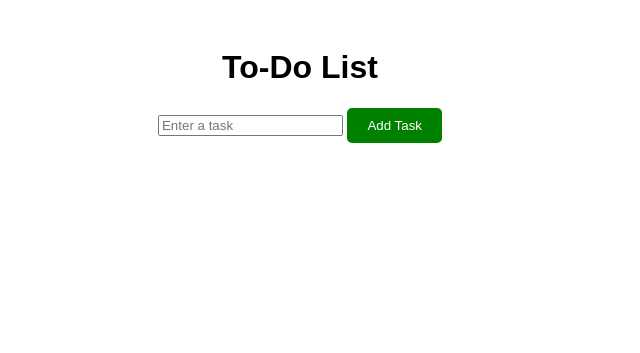
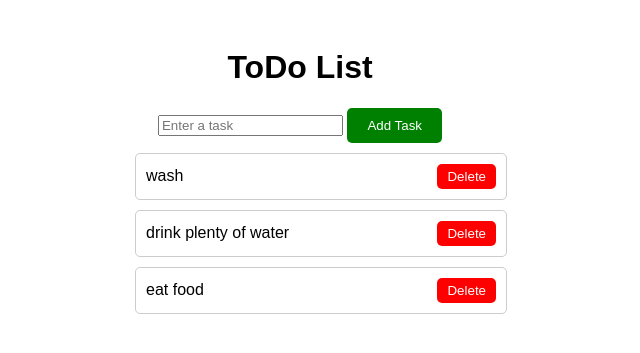
Before and after one commit to akashbhatc/todolist, a Flask app: page / in a window 1280 px wide. Shown: the top 353 px of the page, without its empty margins (340-980 px from the left). Run offline with Flask 3, Linux system fonts and the light colour scheme; data comes from the database, SQL or seed files in the repository; both versions use the stored data as it was after the commit.

Commit message:
backend completed with sqlite integration

```diff
--- a/app.py
+++ b/app.py
@@ -1,24 +1,36 @@
 from flask import Flask, render_template, request, redirect, url_for
-
+import sqlite3
 app = Flask(__name__)
 
-tasks = []
+def initandconnect_db():
+    connection= sqlite3.connect('todo.db')
+    connection.execute('''create table if not exists todolist(id integer primary key autoincrement , task text not null)''')
+    connection.commit()
+    return connection
 
 @app.route('/', methods=['GET', 'POST'])
 def index():
-    if request.method == 'POST':
+    if request.method=="POST":
         task = request.form['task']
-        tasks.append(task)
+        if task:
+            with sqlite3.connect('todo.db') as connection:
+                connection.execute("insert into todolist (task) values (?)", (task,))
+                connection.commit()
         return redirect(url_for('index'))
+    with sqlite3.connect('todo.db') as connection:
+        cursor = connection.cursor()
+        cursor.execute("select * from todolist")
+        tasks = cursor.fetchall()
     return render_template('index.html', tasks=tasks)
 
-@app.route('/delete/<int:index>', methods=["POST"])
-def delete_task(index):
-    if len(tasks)==0:
-        return render_template('index.html')
-    del tasks[index]
+@app.route('/delete/<int:task_id>', methods=["POST"])
+def delete_task(task_id):
+    with sqlite3.connect('todo.db') as connection:
+        connection.execute("delete from todolist where id = ?", (task_id,))
+        connection.commit()
     return redirect(url_for('index'))
 
 
 if __name__ == '__main__':
+    initandconnect_db()
     app.run(debug=True)
--- a/templates/index.html
+++ b/templates/index.html
@@ -52,7 +52,7 @@
 </head>
 <body>
     <div class="todo-list">
-        <h1>To-Do List</h1>
+        <h1>ToDo List</h1>
         <form method="POST">
             <input type="text" name="task" placeholder="Enter a task">
             <button class="add-task-button">Add Task</button>
@@ -60,8 +60,8 @@
         <ul>
             {% for task in tasks %}
             <li>
-                {{ task }}
-                <form action="{{ url_for('delete_task', index=loop.index0) }}" method="POST">
+                {{ task[1] }}
+                <form action="{{ url_for('delete_task', task_id=task[0]) }}" method="POST">
                     <button class="delete-button">Delete</button>
                 </form>
             </li>
```
Also changed, not shown: todo.db (added).
